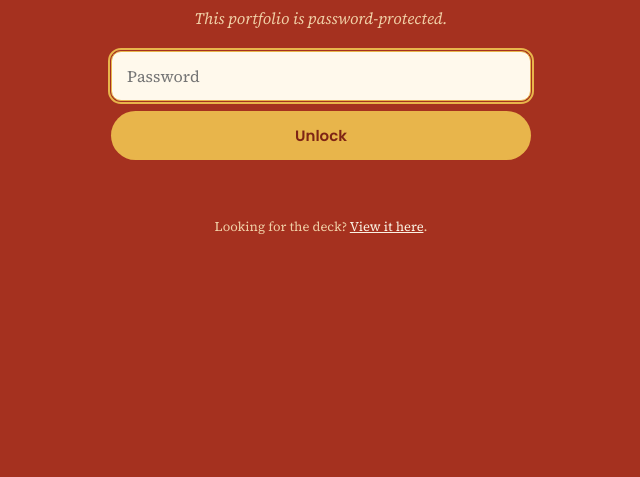
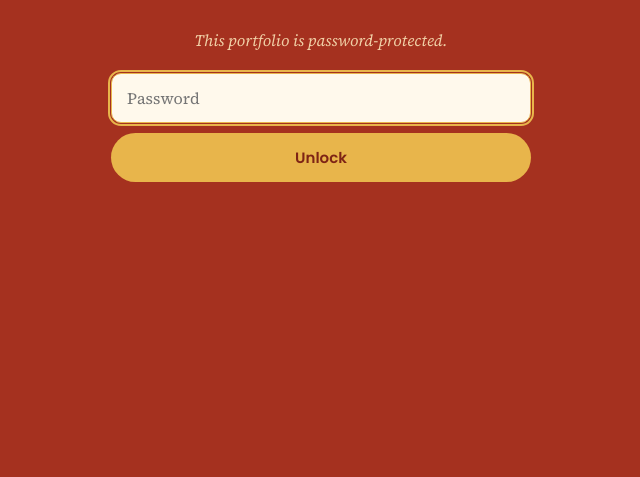
Before and after one commit to sarahmsmart-es/portfolio, a plain HTML site: page index.html in a window 1280 px wide. Shown: the part 323-800 px from the top of the page, without its empty margins (319-959 px from the left). Drawn offline with Linux system fonts and the light colour scheme.

Commit message:
Remove deck link from the password gate
Gate is now password entry only, with no route to the PDF.

Co-Authored-By: Claude Opus 5 (1M context) <noreply@anthropic.com>

```diff
--- a/index.html
+++ b/index.html
@@ -63,8 +63,6 @@
   .bar.on{display:block}
   .bar i{display:block; height:100%; width:0; background:var(--gold); transition:width .15s}
 
-  .foot{margin-top:26px; font-size:13px; color:#F0CFA6}
-  .foot a{color:var(--cream)}
 </style>
 </head>
 <body>
@@ -82,8 +80,6 @@
 
   <div class="bar" id="bar"><i id="fill"></i></div>
   <div class="msg" id="msg" role="status" aria-live="polite"></div>
-
-  <div class="foot">Looking for the deck? <a href="/deck">View it here</a>.</div>
 </main>
 
 <script>
```
